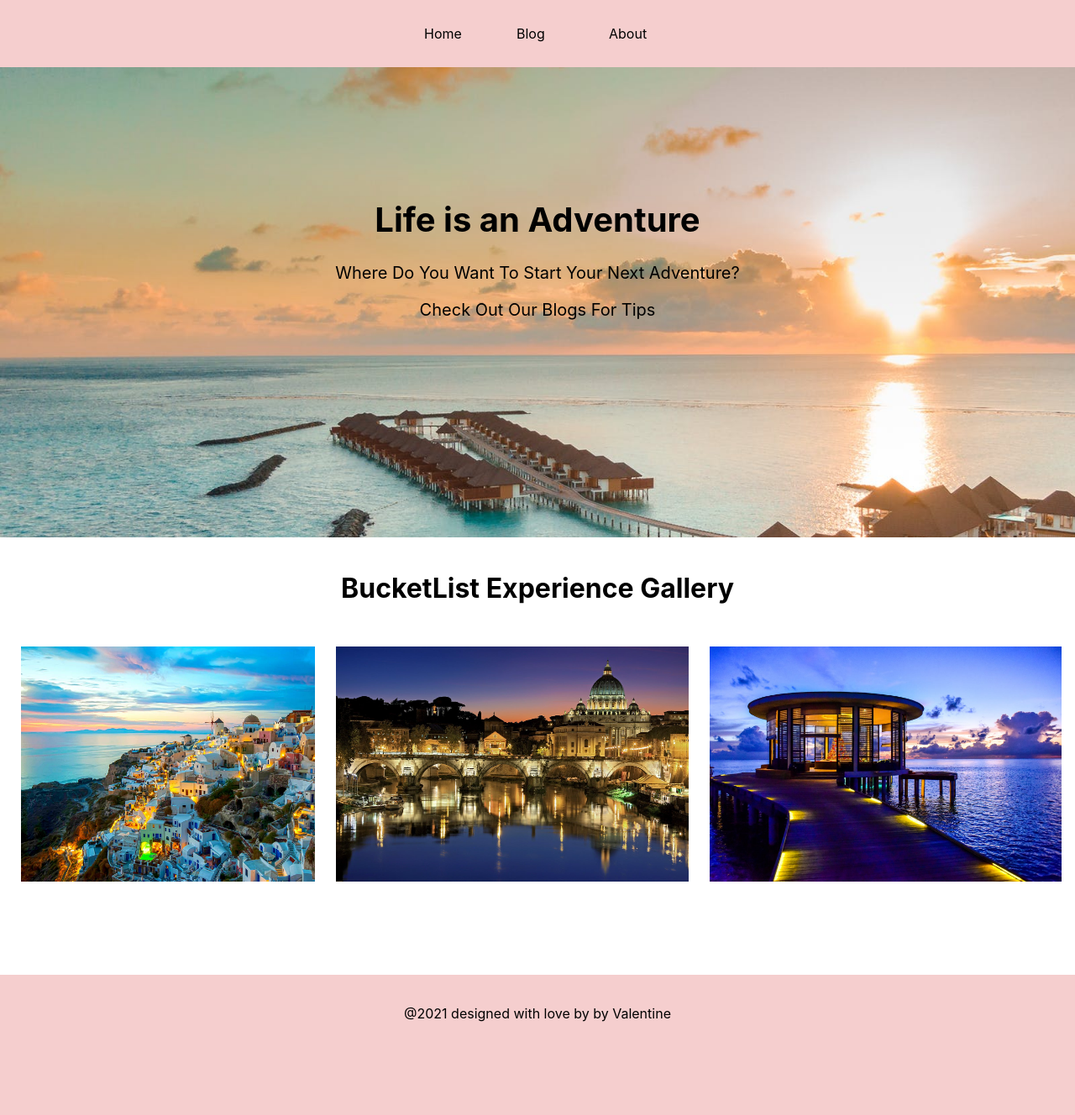
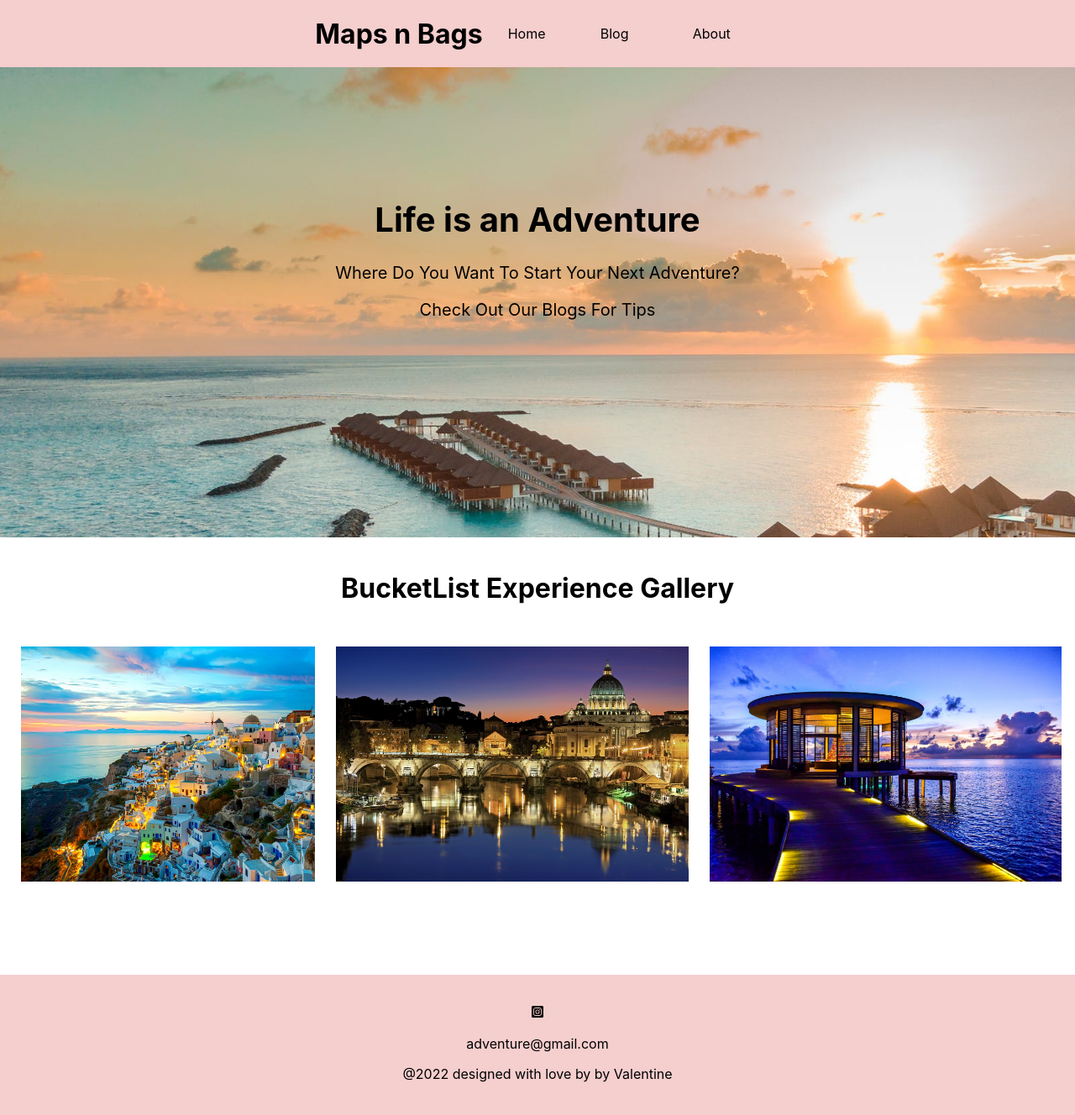
Before and after one commit to Maiyoj/Maps-n-Bags, a React (Create React App) app: page / in a window 1280 px wide. Shown: the top 1328 px of the page at 84% size. Built offline with nearby package versions, Linux system fonts and the light colour scheme.

Commit message:
add icon

```diff
--- a/package.json
+++ b/package.json
@@ -8,6 +8,7 @@
     "@testing-library/user-event": "^13.5.0",
     "react": "^18.2.0",
     "react-dom": "^18.2.0",
+    "react-icons": "^4.4.0",
     "react-router-dom": "^6.3.0",
     "react-scripts": "5.0.1",
     "web-vitals": "^2.1.4"
@@ -17,7 +18,7 @@
     "build": "react-scripts build",
     "test": "react-scripts test",
     "eject": "react-scripts eject",
-    "server":"json-server --watch-db.json "
+    "server": "json-server --watch-db.json "
   },
   "eslintConfig": {
     "extends": [
--- a/src/App.css
+++ b/src/App.css
@@ -121,6 +121,7 @@ width: 60%;
   margin-left: 20%;
 }
 
+/* comments page div */
 .displayComment{
  width: 40%;
   border:rgb(20, 2, 20); border-width:1px; border-style:solid;
@@ -129,4 +130,5 @@ width: 60%;
   align-items: center;
   margin-left: 330px;
   margin-bottom: 15px;
+  font-size: 10px;
 }
--- a/src/components/Home.js
+++ b/src/components/Home.js
@@ -1,3 +1,6 @@
+
+import { FaInstagramSquare } from 'react-icons/fa';
+
 function Home(){
     return(
         <>
@@ -19,7 +22,9 @@ function Home(){
         </div>
 
         <div className="contact">
-            <p>@2021 designed with love by by Valentine</p>
+            <p className='icon'><FaInstagramSquare /></p>
+            <p>adventure@gmail.com</p>
+            <p>@2022 designed with love by by Valentine</p>
         </div>
         </>
     )
--- a/src/components/NavBar.js
+++ b/src/components/NavBar.js
@@ -12,8 +12,9 @@ const navStyles = {
 function Navbar(){
     return(
         <>
+
         <div className="nav">
-        {/* <h1>Maps n Bags</h1> */}
+        <h1>Maps n Bags</h1>
         <NavLink
         to={"/"}
         exact="true"
```
Also changed, not shown: src/App.js (line endings or trailing spaces), 1 other file (tests, documents, lock files or other folders).
